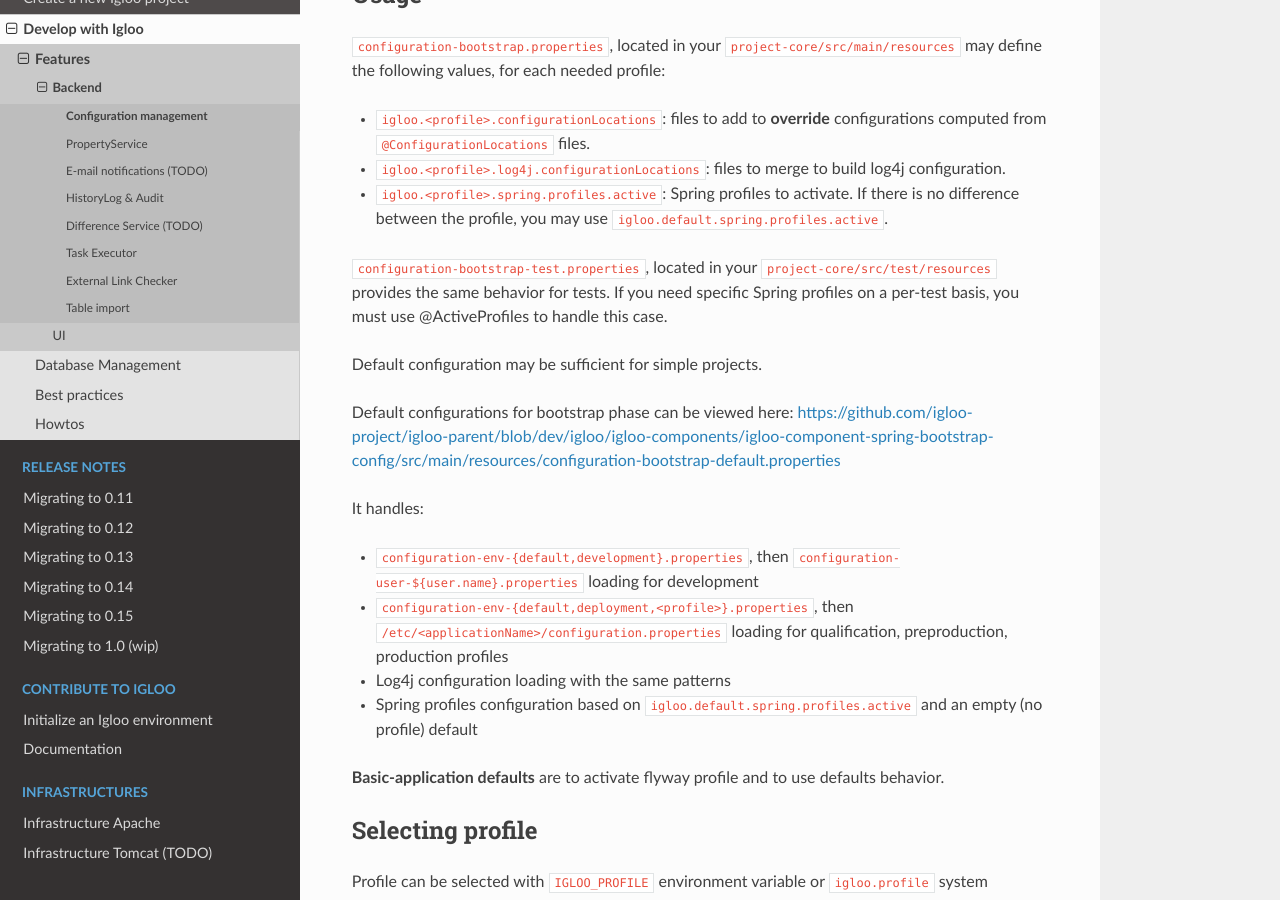
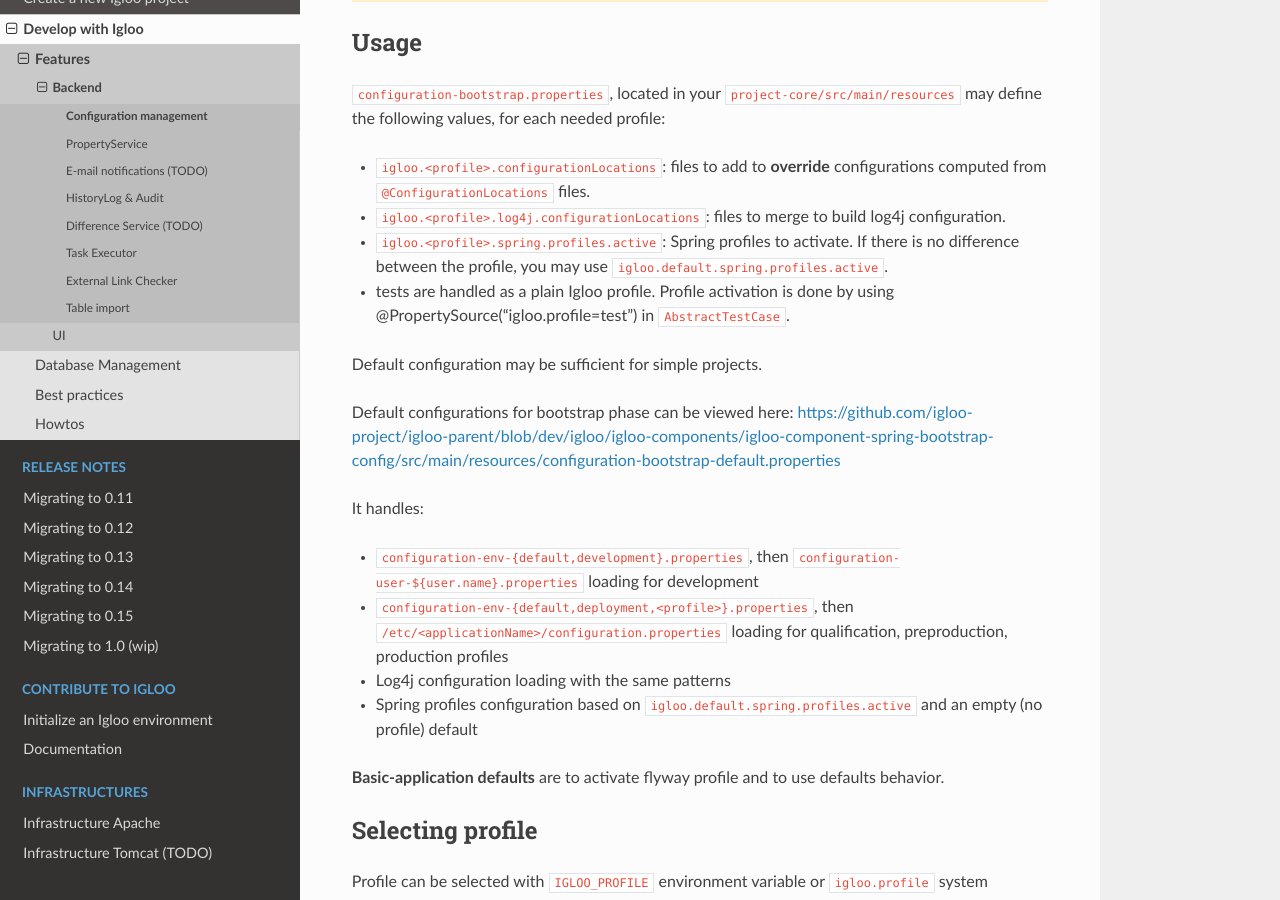
Before and after one commit to igloo-project/igloo-doc, a Sphinx documentation site: the page built from source/usage/features/configuration.rst, in a window 1280 px wide and 900 px high, scrolled down 1380 px. Built offline with Sphinx 7.4.7 and the Read the Docs theme 2.0.0, drawn with Linux system fonts in a browser that asks for light colours; some of the changed text lies outside the part shown.

Commit message:
config: some fix as test is now a igloo profile

```diff
--- a/source/usage/features/configuration.rst
+++ b/source/usage/features/configuration.rst
@@ -8,9 +8,11 @@
 For deployment, set ``IGLOO_PROFILE`` environment variable.
 
 In ``configuration-bootstrap.properties``, configure your
-``igloo.default.spring.profiles.active`` active profiles. Use
-``configuration-bootstrap-test.properties`` to configure tests. Use
-``@ActiveProfiles`` for profile switching in tests.
+``igloo.default.spring.profiles.active`` active profiles.
+
+Use ``@ActiveProfiles`` for profile switching in tests (if you
+want to always use the same profiles, you can just use
+``igloo.test.spring.profiles.active``).
 
 Push your personal configuration overrides in
 ``configuration-user-${user.name}.properties`` or
@@ -73,11 +75,8 @@
 * ``igloo.<profile>.spring.profiles.active``: Spring profiles to activate. If
   there is no difference between the profile, you may use
   ``igloo.default.spring.profiles.active``.
-
-``configuration-bootstrap-test.properties``, located in your
-``project-core/src/test/resources`` provides the same behavior for tests. If
-you need specific Spring profiles on a per-test basis, you must use
-@ActiveProfiles to handle this case.
+* tests are handled as a plain Igloo profile. Profile activation is done by
+  using @PropertySource("igloo.profile=test") in ``AbstractTestCase``.
 
 Default configuration may be sufficient for simple projects.
 
```
Also changed, not shown: source/release-notes/1.0/configuration.rst (+10 -2 lines).
